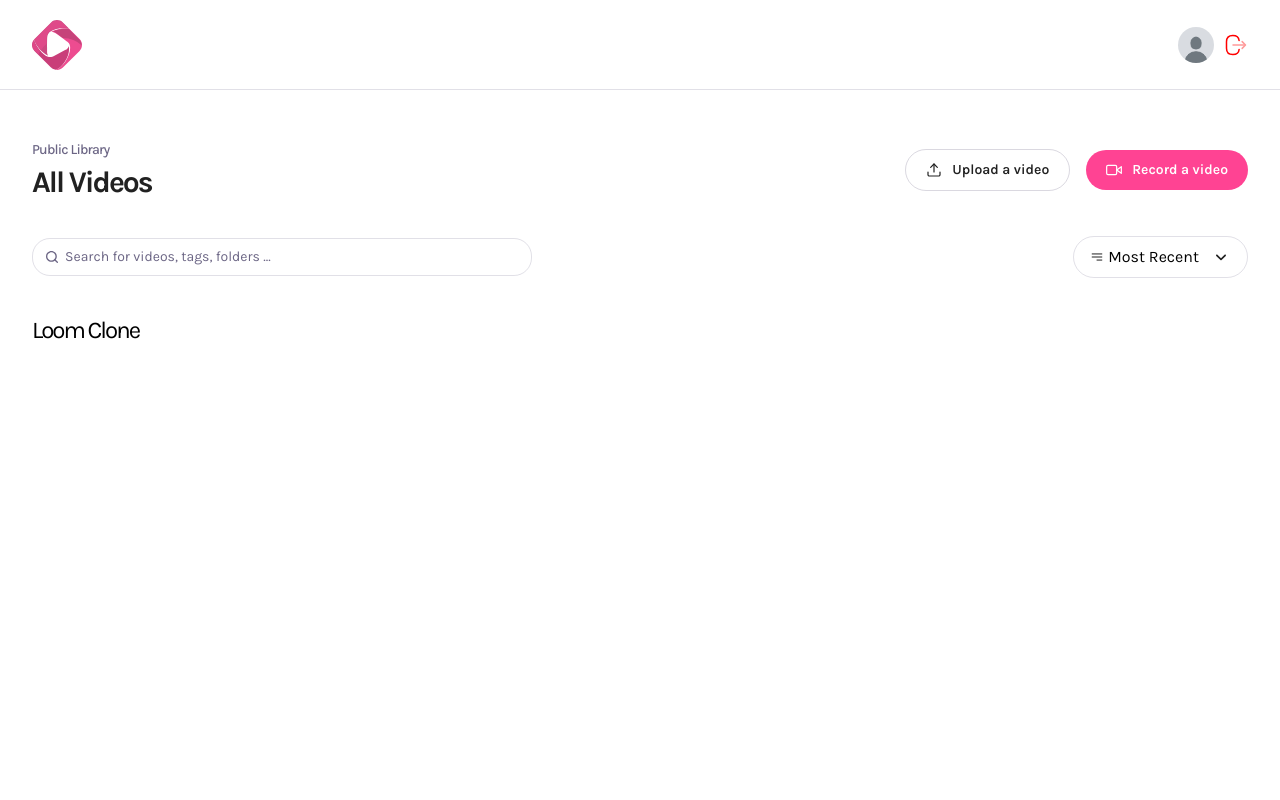
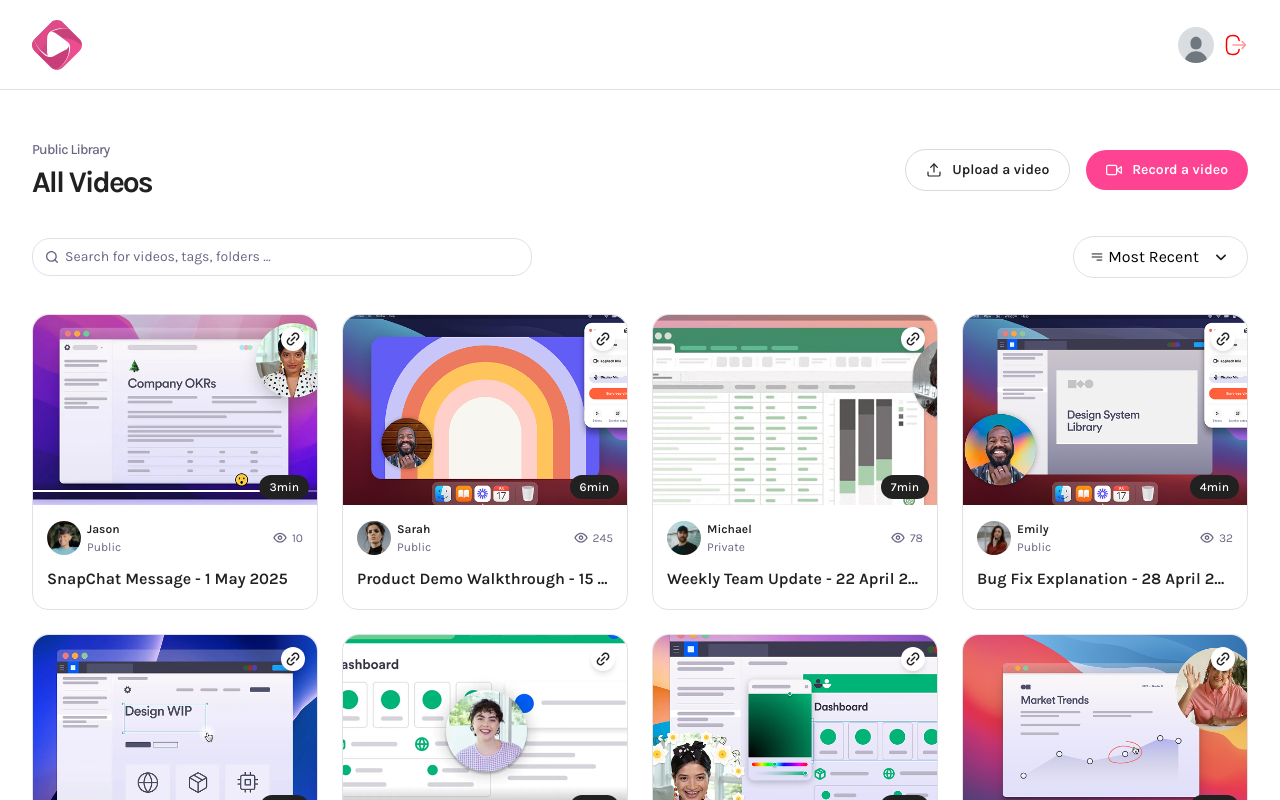
Before and after one commit to DevSsChar/SnapCast, a Next.js app: page / in a window 1280 px wide. Shown: the top 800 px of the page. Built offline with nearby package versions, Linux system fonts and the light colour scheme.

Commit message:
Made the initial landing page and respective cards

```diff
--- a/app/(root)/page.tsx
+++ b/app/(root)/page.tsx
@@ -1,12 +1,27 @@
 import React from 'react'
 import Header from '@/components/header'
+import VideoCard from '@/components/VideoCard'
+import { dummyCards } from '@/constants'
 const Page = () => {
   return (
     <main className='wrapper page'>
       <Header title='All Videos' subHeader='Public Library'/>
-      <h1 className='text-2xl font-karla'>
-        Loom Clone
-      </h1>
+      <section className="video-grid">
+                {dummyCards.map((card) => (
+                    <VideoCard {...card} key={card.id} />
+                ))}
+      </section>
+      {/* <VideoCard
+      id='1'
+      title='Snapchat Message'
+      thumbnail='/assets/samples/thumbnail (1).png'
+      createdAt={new Date("2025-06-30 06:35:54.437")}
+      userImg='/assets/images/jason.png'
+      username='Jason'
+      views={10}
+      visibility='public'
+      duration={156}
+      /> */}
     </main>
   )
 }
--- a/app/(root)/profile/[id]/page.tsx
+++ b/app/(root)/profile/[id]/page.tsx
@@ -1,13 +1,18 @@
 import Header from "@/components/header";
-const page = async ({params}:ParamsWithSearch) => {
-  const { id } = await params;
-  return (
-    <div className='wrapper page'>
-      <Header title='User Profile' subHeader={`Profile of user ${id}`} userImg="/assets/images/dummy.jpg"/>
-
-      <h1 className="text-2xl font-karla">USER ID: {id}</h1>
-    </div>
-  )
+import VideoCard from "@/components/VideoCard";
+import { dummyCards } from "@/constants";
+const page = async ({ params }: ParamsWithSearch) => {
+    const { id } = await params;
+    return (
+        <div className='wrapper page'>
+            <Header title='User Profile' subHeader={`Profile of user ${id}`} userImg="/assets/images/dummy.jpg" />
+            <section className="video-grid">
+                {dummyCards.map((card) => (
+                    <VideoCard {...card} key={card.id} />
+                ))}
+            </section>
+        </div>
+    )
 }
 
 export default page
--- /dev/null
+++ b/app/(root)/videos/[videoId]/page.tsx
@@ -0,0 +1,13 @@
+import React from 'react'
+
+const page = () => {
+  return (
+    <div>
+      <main className='wrapper page'>
+        VIDEO DETAILS
+      </main>
+    </div>
+  )
+}
+
+export default page
--- /dev/null
+++ b/components/VideoCard.tsx
@@ -0,0 +1,52 @@
+'use client'
+import Link from "next/link"
+import Image from "next/image"
+const VideoCard = ({
+    id,
+    title,
+    thumbnail,
+    userImg,
+    username,
+    createdAt,
+    views,
+    visibility,
+    duration
+}: VideoCardProps) => {
+  return (
+    <div>
+      <Link href={`/videos/${id}`} className="video-card">
+        <Image src={thumbnail} alt={title} width={290} height={160} className="thumbnail" />
+        <article>
+            <div>
+                <figure>
+                    <Image src={userImg} alt={username} width={34} height={34} className="rounded-full aspect-square" />
+                    <figcaption>
+                        <h3>{username}</h3>
+                        <p>{visibility}</p>
+                    </figcaption>
+                </figure>
+                <aside>
+                    <Image src={'/assets/icons/eye.svg'} alt="views icon" width={16} height={16} />
+                    <span>{views}</span>
+                </aside>
+            </div>
+            <h2>{title} - {" "} {createdAt.toLocaleDateString(('en-IN'),
+                {year: 'numeric',
+                month: 'long',
+                day: 'numeric'
+                })}</h2>
+        </article>
+        <button onClick={()=>{}} className="copy-btn">
+            <Image src={'/assets/icons/link.svg'} alt="copy link" width={18} height={18} />
+        </button>
+        {duration && (
+            <div className="duration">
+                {Math.ceil(duration/60)}min
+            </div>
+        )}
+      </Link>
+    </div>
+  )
+}
+
+export default VideoCard
--- a/index.d.ts
+++ b/index.d.ts
@@ -111,7 +111,7 @@
   src: string | null;
 }
 
-type Visibility = "public" | "private";
+type Visibility = string;
 
 declare interface VideoDetails {
   videoId: string;
```
